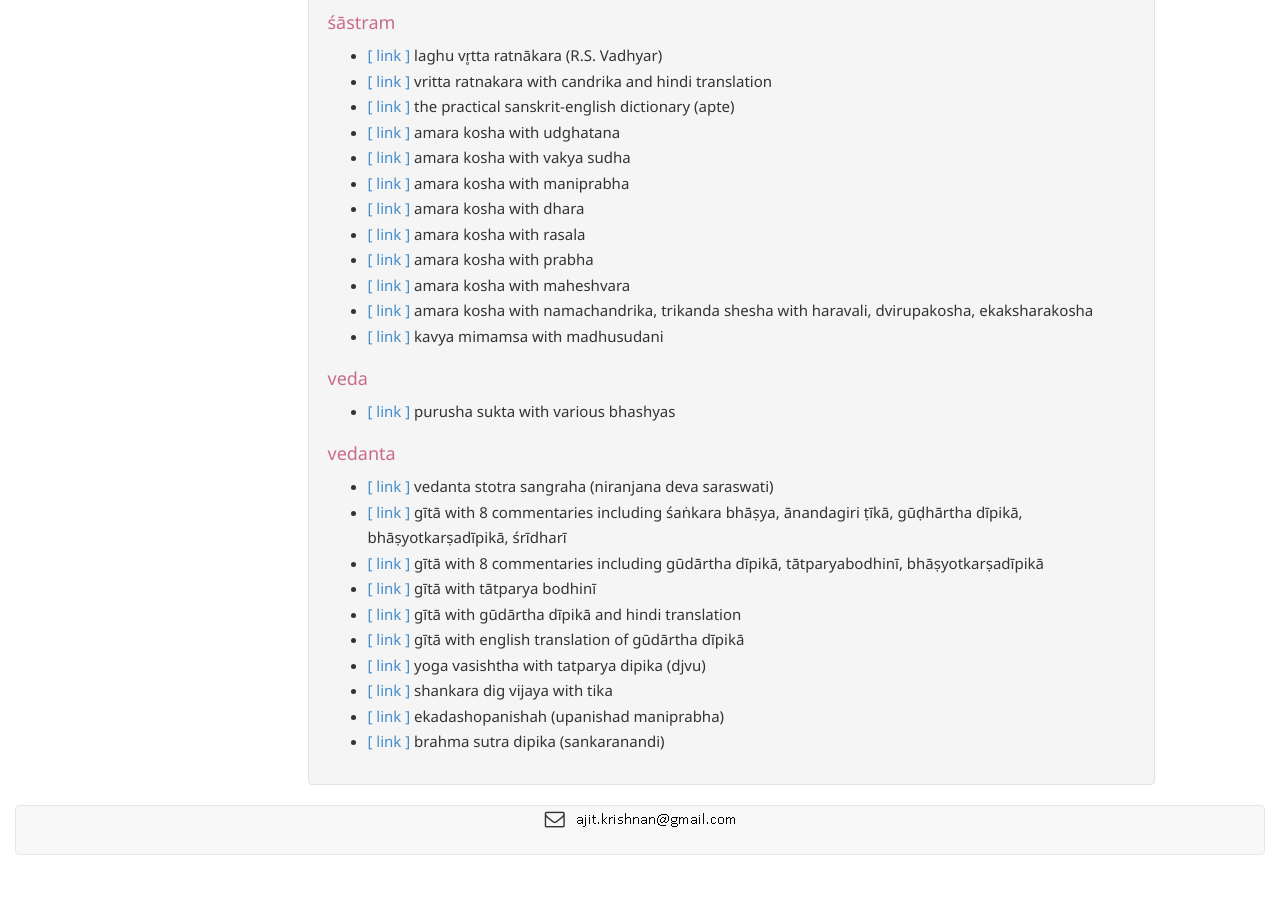
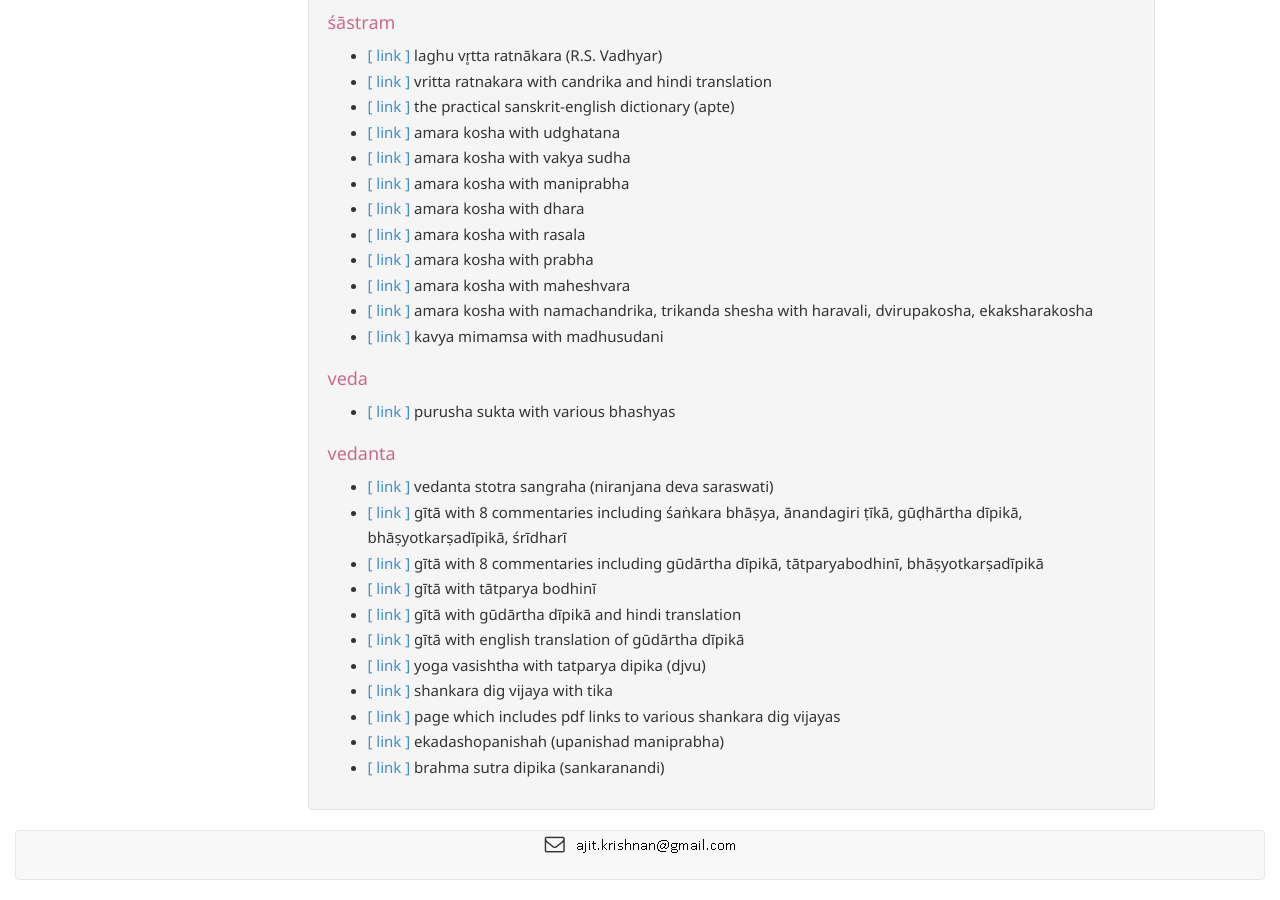
Before and after one commit to aupasana/aupasana.github.io, a Jekyll site: the page built from pages/sanskrit/links.md, in a window 1280 px wide and 900 px high, scrolled down 2083 px. Built offline with Jekyll 4.4.1, drawn with Linux system fonts in a browser that asks for light colours; nearby versions of some CDN libraries; before the commit the page ends 2958 px from its top, so only the background shows below that.

Commit message:
Update links.md

```diff
--- a/pages/sanskrit/links.md
+++ b/pages/sanskrit/links.md
@@ -203,6 +203,7 @@ The links below mostly reference works on http://www.archive.org
 * [[ link ]][gita-gud-e] gītā with english translation of gūdārtha dīpikā
 * [[ link ]][yv-djvu] yoga vasishtha with tatparya dipika (djvu)
 * [[ link ]][sdv] shankara dig vijaya with tika
+* [[ link ]][sdvm] page which includes pdf links to various shankara dig vijayas
 * [[ link ]][eu] ekadashopanishah (upanishad maniprabha)
 * [[ link ]][bsd-s] brahma sutra dipika (sankaranandi)
 
```
Also changed, not shown: other parts of pages/sanskrit/links.md (+1 -0 lines).
